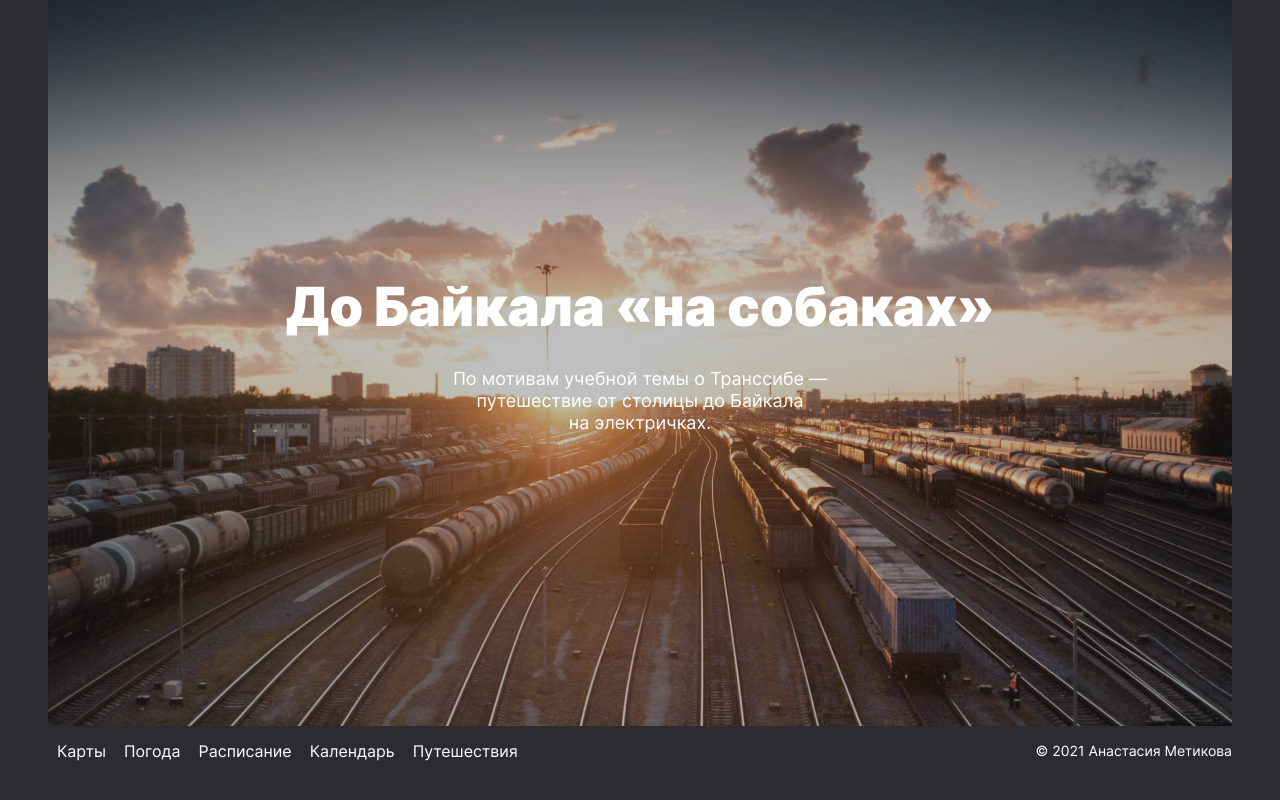
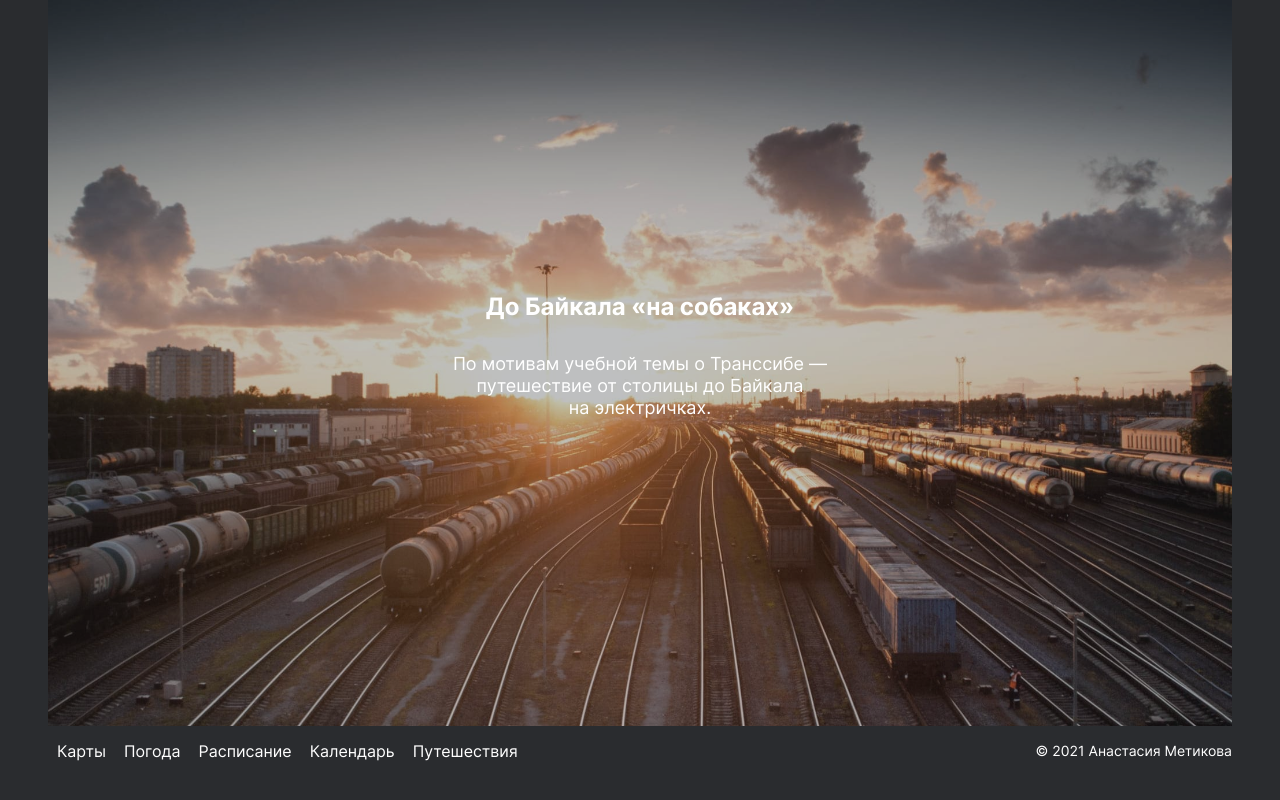
Before and after one commit to sofi-bel/russian-travel, a plain HTML site: page index.html in a window 1280 px wide. Shown: the part 5902-6702 px from the top of the page. Drawn offline with Linux system fonts and the light colour scheme.

Commit message:
Add TODO

```diff
--- a/blocks/title/title.css
+++ b/blocks/title/title.css
@@ -1,12 +1,13 @@
-.title {
-  font-size: 32px;
-  font-weight: 900;
-  line-height: 35px;
-}
+/*TODO: delete file*/
+/*.title {*/
+/*  font-size: 32px;*/
+/*  font-weight: 900;*/
+/*  line-height: 35px;*/
+/*}*/
 
-@media screen and (min-width: 768px) {
-  .title {
-    font-size: 54px;
-    line-height: 58px;
-  }
-}
+/*@media screen and (min-width: 768px) {*/
+/*  .title {*/
+/*    font-size: 54px;*/
+/*    line-height: 58px;*/
+/*  }*/
+/*}*/
```
